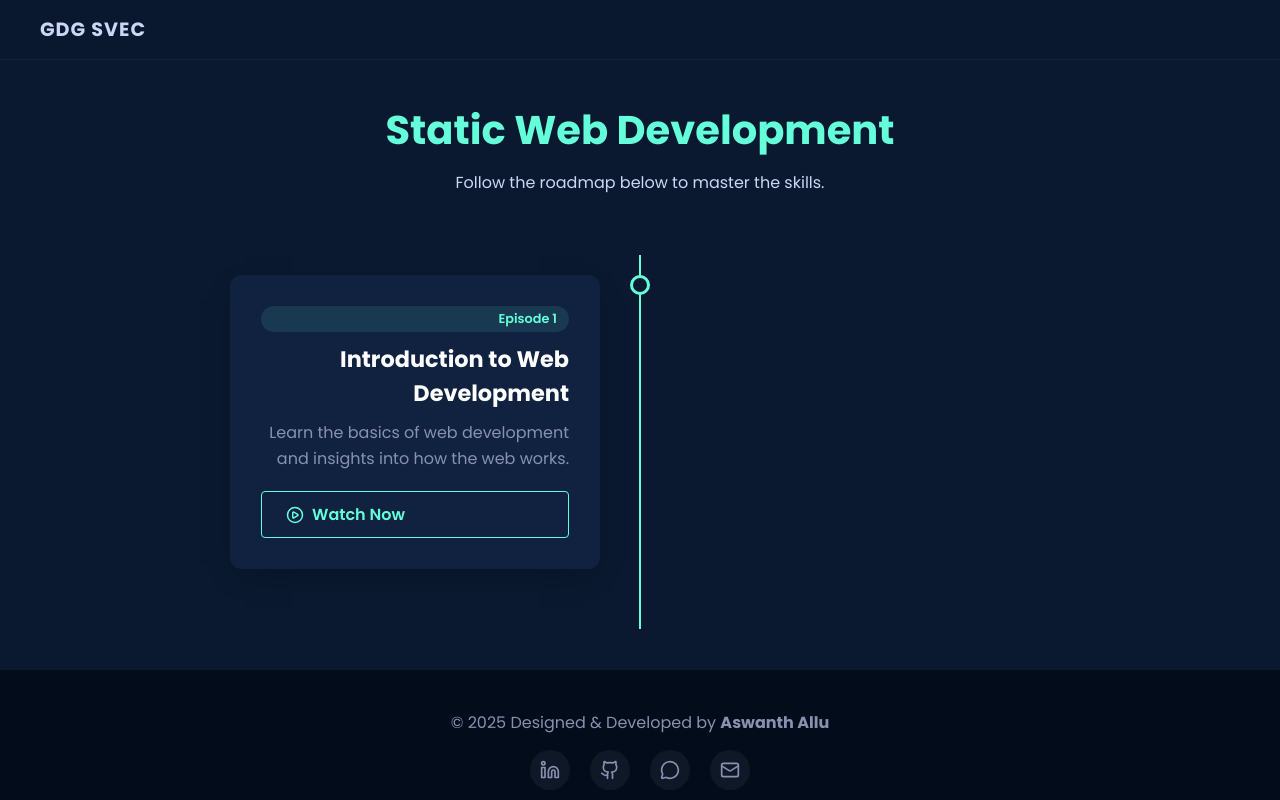
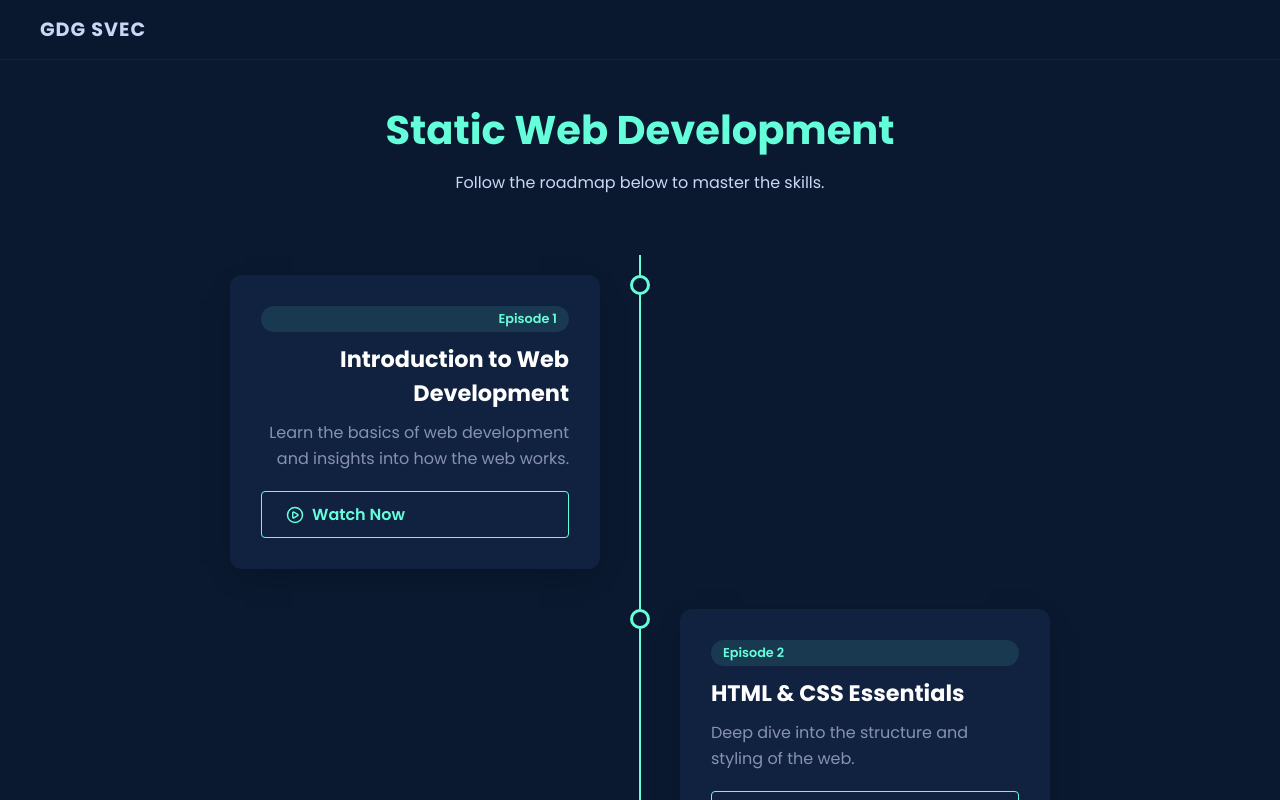
Before and after one commit to AswanthAllu/GDG_SVEC_LEARNING_PORTAL, a React (Vite) app: page /series/web-dev in a window 1280 px wide. Shown: the top 800 px of the page. Built offline with nearby package versions, Linux system fonts and the light colour scheme.

Commit message:
updated to ep2

```diff
--- a/src/data.js
+++ b/src/data.js
@@ -64,6 +64,64 @@ export const courses = [
             answer: "Start coding, build projects, and stay updated with new technologies"
           }
         ]
+      },
+      {
+        id: 2,
+        title: "HTML & CSS Essentials",
+        desc: "Deep dive into the structure and styling of the web.",
+        videoUrl: "https://mega.nz/embed/nexQkCgS#JoQDoz3eHNEWlakz27Hjv3TqoMxPEXH5uFmtsR3KApI",
+        quiz: [
+          {
+            question: "1. What does HTML stand for?",
+            options: ["Hyper Text Markup Language", "High-Level Text Language", "Hyper Transfer Markup Language", "Hyper Text Machine Language"],
+            answer: "Hyper Text Markup Language"
+          },
+          {
+            question: "2. Which of the following is a frontend technology?",
+            options: ["Python", "HTML", "Node.js", "MongoDB"],
+            answer: "HTML"
+          },
+          {
+            question: "3. Which of the following is used to structure the content of a webpage?",
+            options: ["JavaScript", "CSS", "HTML", "Python"],
+            answer: "HTML"
+          },
+          {
+            question: "4. What does CSS stand for?",
+            options: ["Computer Style Sheets", "Cascading Style System", "Creative Styling System", "Cascading Style Sheets"],
+            answer: "Cascading Style Sheets"
+          },
+          {
+            question: "5. Which of the following is NOT a valid CSS property?",
+            options: ["color", "font-size", "background-color", "create-box"],
+            answer: "create-box"
+          },
+          {
+            question: "6. In CSS, how do you select an element by its class?",
+            options: ["#classname", ".classname", "classname", "@classname"],
+            answer: ".classname"
+          },
+          {
+            question: "7. What are the four components of the CSS Box Model?",
+            options: ["Width, Height, Background, Border", "Padding, Margin, Border, Content", "Style, Layout, Color, Font", "Class, ID, Tag, Attribute"],
+            answer: "Padding, Margin, Border, Content"
+          },
+          {
+            question: "8. Which of the following is a correct example of a CSS rule?",
+            options: ["color:red; font-size:32px;", "color = red; font-size = 32px;", "color - red; font-size - 32px;", "color:red font-size:32px;"],
+            answer: "color:red; font-size:32px"
+          },
+          {
+            question: "9. What does the backend of a website handle?",
+            options: ["User interactions on the webpage", "Styling and layout of a website", "Database management and server-side logic", "Animations and visual effects"],
+            answer: "Database management and server-side logic"
+          },
+          {
+            question: "10. Which of the following statements is TRUE?",
+            options: ["HTML is used for styling a webpage.", "CSS is responsible for the structure of a webpage.", "HTML and CSS work together to create a webpage.", "CSS is used to create backend logic for websites."],
+            answer: "HTML and CSS work together to create a webpage."
+          }
+        ]
       }
     ]
   }
```
Also changed, not shown: 1 other file (tests, documents, lock files or other folders).
